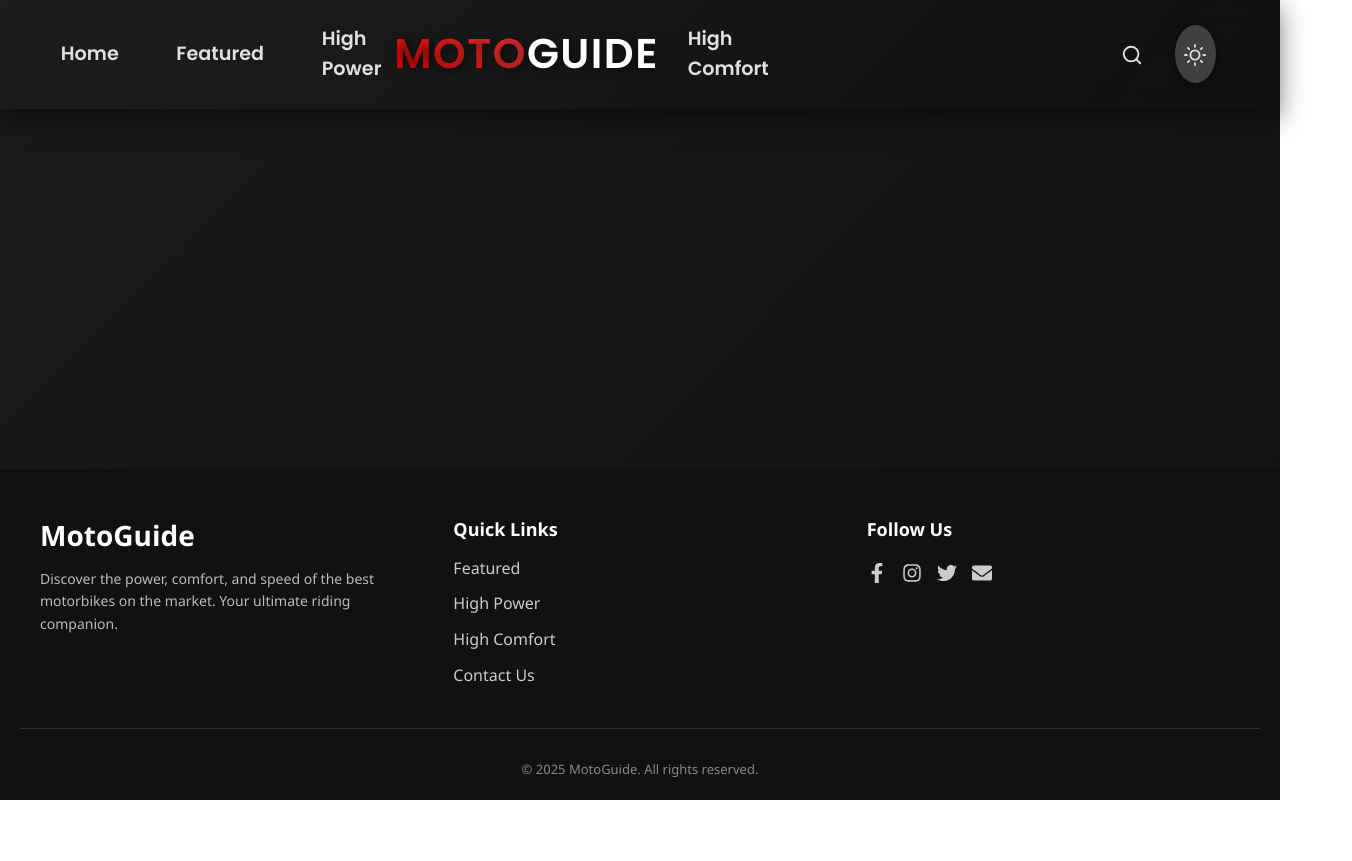
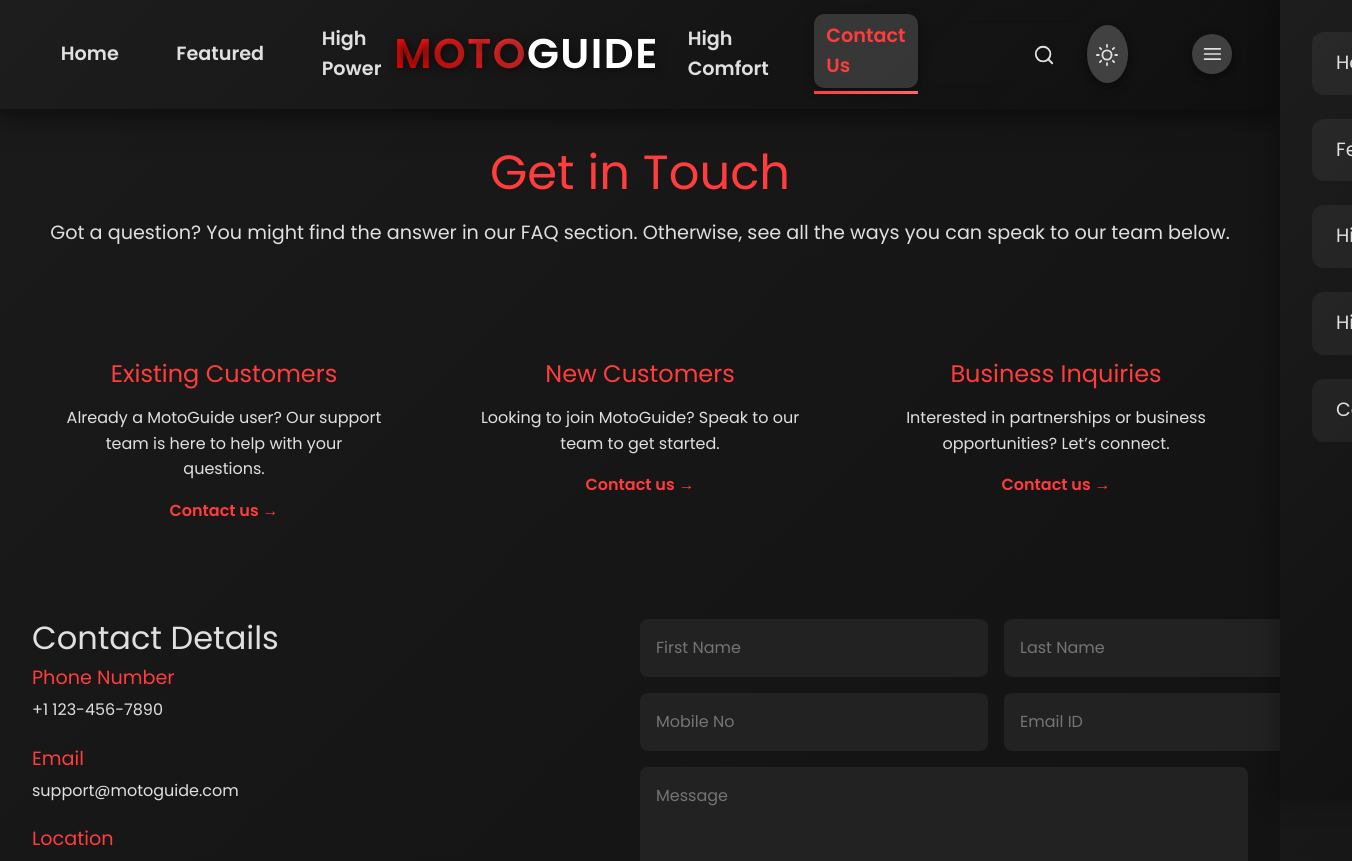
Before and after one commit to AyanMalaviya/Motoguide, a React (Create React App) app: page /contact in a window 1280 px wide. Shown: the top 861 px of the page, 1352 px wide, since content can reach past the window. Before the commit the page ends 800 px from the top, so only its background shows below. Built offline with nearby package versions, Linux system fonts and the light colour scheme.

Commit message:
added contact page and sidebar

```diff
--- a/src/App.js
+++ b/src/App.js
@@ -6,6 +6,7 @@
 import HighComfort from './Pages/HighComfort';
 import HighPower from './Pages/HighPower';
 import Home from './Pages/Home';
+import ContactUs from './Pages/ContactUs';
 import { CarProvider } from './context/CarContext';
 import SearchResults from './components/SearchResult';
 import CarDescription from './components/CarDescription';
@@ -24,6 +25,7 @@
               <Route path="/highcomfort" element={<HighComfort />} />
               <Route path="/search" element={<SearchResults />} />
               <Route path="/car/:carName" element={<CarDescription />} />
+              <Route path="/contact" element={<ContactUs />} />
             </Routes>
             <div style={{ background: '#111', minHeight: '0vh' }}>
             </div>
--- /dev/null
+++ b/src/Pages/ContactUs.css
@@ -0,0 +1,163 @@
+/* General Styles */
+.contact-us-container {
+  display: flex;
+  flex-direction: column;
+  gap: 4rem;
+  min-height: 100vh;
+  padding: 4rem 2rem;
+  transition: background-color 0.3s ease, color 0.3s ease;
+}
+
+/* Dark Theme */
+.contact-us-container.dark {
+  background: linear-gradient(135deg, #1a1a1a 0%, #121212 100%);
+  color: #e0e0e0;
+}
+
+/* Light Theme */
+.contact-us-container.light {
+  background: linear-gradient(135deg, #ffffff 0%, #f5f5f5 100%);
+  color: #1a1a1a;
+}
+
+/* Hero Section */
+.contact-us-hero {
+  text-align: center;
+}
+
+.contact-us-title {
+  font-size: 3rem;
+  color: #ff3d3d;
+  margin-bottom: 1rem;
+}
+
+.contact-us-description {
+  font-size: 1.2rem;
+}
+
+/* Customer Categories Section */
+.contact-us-categories {
+  display: flex;
+  justify-content: space-between;
+  gap: 2rem;
+}
+
+.category-card {
+  flex: 1;
+  padding: 2rem;
+  border-radius: 12px;
+  text-align: center;
+  transition: transform 0.3s ease, background-color 0.3s ease;
+}
+
+.category-card h3 {
+  font-size: 1.5rem;
+  color: #ff3d3d;
+  margin-bottom: 1rem;
+}
+
+.category-card p {
+  font-size: 1rem;
+  margin-bottom: 1rem;
+}
+
+.category-link {
+  color: #ff3d3d;
+  text-decoration: none;
+  font-weight: bold;
+}
+
+.category-card:hover {
+  transform: translateY(-5px);
+}
+
+/* Contact Details and Form Section */
+.contact-us-details {
+  display: flex;
+  flex-wrap: wrap;
+  justify-content: space-between;
+  gap: 2rem;
+}
+
+.contact-us-info {
+  flex: 1;
+  max-width: 45%;
+}
+
+.contact-detail {
+  margin-bottom: 1.5rem;
+}
+
+.contact-detail h3 {
+  font-size: 1.2rem;
+  color: #ff3d3d;
+  margin-bottom: 0.5rem;
+}
+
+.contact-detail p {
+  font-size: 1rem;
+}
+
+.contact-us-form {
+  flex: 1;
+  max-width: 50%;
+  display: flex;
+  flex-direction: column;
+  gap: 1rem;
+}
+
+.form-row {
+  display: flex;
+  gap: 1rem;
+}
+
+.contact-us-form input,
+.contact-us-form textarea {
+  padding: 1rem;
+  border: none;
+  border-radius: 8px;
+  background-color: #222;
+  color: white;
+  font-size: 1rem;
+}
+
+.contact-us-form.light input,
+.contact-us-form.light textarea {
+  background-color: #f5f5f5;
+  color: #1a1a1a;
+}
+
+.contact-us-form button {
+  padding: 1rem;
+  border: none;
+  background-color: #ff3d3d;
+  color: white;
+  border-radius: 8px;
+  font-size: 1.1rem;
+  cursor: pointer;
+  transition: background-color 0.3s ease;
+}
+
+.contact-us-form button:hover {
+  background-color: #ff5555;
+}
+
+/* Responsive Design */
+@media (max-width: 768px) {
+  .contact-us-categories {
+    flex-direction: column;
+  }
+
+  .contact-us-details {
+    flex-direction: column;
+  }
+
+  .contact-us-info,
+  .contact-us-form {
+    max-width: 100%;
+  }
+
+  .form-row {
+    flex-direction: column;
+  }
+}
--- a/src/Pages/ContactUs.js
+++ b/src/Pages/ContactUs.js
@@ -1,20 +1,145 @@
-import React from 'react';
-import './Contact.css';
+import React, { useState, useEffect } from 'react';
+import './ContactUs.css';
 
 const ContactUs = () => {
+  const [theme, setTheme] = useState('dark'); // Default theme is dark
+
+  useEffect(() => {
+    // Function to update the theme based on the body class
+    const updateTheme = () => {
+      const currentTheme = document.body.classList.contains('light-theme') ? 'light' : 'dark';
+      setTheme(currentTheme);
+    };
+
+    // Initial theme check
+    updateTheme();
+
+    // Add a mutation observer to detect changes in the body class
+    const observer = new MutationObserver(updateTheme);
+    observer.observe(document.body, { attributes: true, attributeFilter: ['class'] });
+
+    // Cleanup observer on component unmount
+    return () => observer.disconnect();
+  }, []);
+
+  const [formData, setFormData] = useState({
+    firstName: '',
+    lastName: '',
+    email: '',
+    phone: '',
+    message: '',
+  });
+
+  const handleChange = (e) => {
+    const { name, value } = e.target;
+    setFormData((prev) => ({ ...prev, [name]: value }));
+  };
+
+  const handleSubmit = (e) => {
+    e.preventDefault();
+    alert('Thank you for contacting us!');
+    setFormData({ firstName: '', lastName: '', email: '', phone: '', message: '' });
+  };
+
   return (
-    <div className="contact-container">
-      <h1 className="contact-title">Contact MotoGuide</h1>
-      <p className="contact-description">
-        Have questions, feedback, or business inquiries? We’d love to hear from you.
-      </p>
+    <div className={`contact-us-container ${theme}`}>
+      {/* Hero Section */}
+      <div className="contact-us-hero">
+        <h1 className="contact-us-title">Get in Touch</h1>
+        <p className="contact-us-description">
+          Got a question? You might find the answer in our FAQ section. Otherwise, see all the ways you can speak to our team below.
+        </p>
+      </div>
 
-      <form className="contact-form">
-        <input type="text" placeholder="Your Name" required />
-        <input type="email" placeholder="Your Email" required />
-        <textarea placeholder="Your Message" rows="6" required></textarea>
-        <button type="submit">Send Message</button>
-      </form>
+      {/* Customer Categories Section */}
+      <div className={`contact-us-categories ${theme}`}>
+        <div className={`category-card ${theme}`}>
+          <h3>Existing Customers</h3>
+          <p>Already a MotoGuide user? Our support team is here to help with your questions.</p>
+          <a href="#contact-details" className="category-link">Contact us →</a>
+        </div>
+        <div className={`category-card ${theme}`}>
+          <h3>New Customers</h3>
+          <p>Looking to join MotoGuide? Speak to our team to get started.</p>
+          <a href="#contact-details" className="category-link">Contact us →</a>
+        </div>
+        <div className={`category-card ${theme}`}>
+          <h3>Business Inquiries</h3>
+          <p>Interested in partnerships or business opportunities? Let’s connect.</p>
+          <a href="#contact-details" className="category-link">Contact us →</a>
+        </div>
+      </div>
+
+      {/* Contact Details and Form Section */}
+      <div id="contact-details" className="contact-us-details">
+        <div className={`contact-us-info ${theme}`}>
+          <h2>Contact Details</h2>
+          <div className="contact-detail">
+            <h3>Phone Number</h3>
+            <p>+1 123-456-7890</p>
+          </div>
+          <div className="contact-detail">
+            <h3>Email</h3>
+            <p>support@motoguide.com</p>
+          </div>
+          <div className="contact-detail">
+            <h3>Location</h3>
+            <p>123 MotoGuide Street, City, Country</p>
+          </div>
+          <div className="contact-detail">
+            <h3>Working Hours</h3>
+            <p>Monday to Saturday: 9:00 AM - 6:00 PM</p>
+          </div>
+        </div>
+
+        <form id="contact-form" className={`contact-us-form ${theme}`} onSubmit={handleSubmit}>
+          <div className="form-row">
+            <input
+              type="text"
+              name="firstName"
+              placeholder="First Name"
+              value={formData.firstName}
+              onChange={handleChange}
+              required
+            />
+            <input
+              type="text"
+              name="lastName"
+              placeholder="Last Name"
+              value={formData.lastName}
+              onChange={handleChange}
+              required
+            />
+          </div>
+          <div className="form-row">
+            <input
+              type="tel"
+              name="phone"
+              placeholder="Mobile No"
+              value={formData.phone}
+              onChange={handleChange}
+              required
+            />
+            <input
+              type="email"
+              name="email"
+              placeholder="Email ID"
+              value={formData.email}
+              onChange={handleChange}
+              required
+            />
+          </div>
+          <textarea
+            name="message"
+            placeholder="Message"
+            rows="6"
+            value={formData.message}
+            onChange={handleChange}
+            required
+          ></textarea>
+          <button type="submit">Submit</button>
+        </form>
+      </div>
     </div>
   );
 };
--- a/src/components/Navbar.js
+++ b/src/components/Navbar.js
@@ -1,12 +1,13 @@
 import React, { useState } from 'react';
 import { Link, useLocation, useNavigate } from 'react-router-dom';
-import { FiSun, FiMoon, FiSearch } from 'react-icons/fi';
+import { FiSun, FiMoon, FiSearch, FiMenu } from 'react-icons/fi';
 import './Navbar.css';
 
 const Navbar = () => {
   const [darkMode, setDarkMode] = useState(true);
   const [searchActive, setSearchActive] = useState(false);
   const [searchQuery, setSearchQuery] = useState('');
+  const [sidebarOpen, setSidebarOpen] = useState(false);
   const location = useLocation();
   const navigate = useNavigate();
 
@@ -30,7 +31,10 @@
 
   const handleSearchToggle = () => setSearchActive((prev) => !prev);
 
+  const toggleSidebar = () => setSidebarOpen((prev) => !prev);
+
   return (
+    <>
       <nav className={`navbar ${darkMode ? 'dark' : 'light'}`}>
         <div className="navbar-container">
           <div className="navbar-left navbar-links">
@@ -52,6 +56,9 @@
           <div className="navbar-right navbar-links">
             <Link to="/highcomfort" className={`nav-link ${isActive('/highcomfort')}`}>
               High Comfort
+            </Link>
+            <Link to="/contact" className={`nav-link ${isActive('/contact')}`}>
+              Contact Us
             </Link>
 
             <form onSubmit={handleSearchSubmit} className={`search-form ${searchActive ? 'active' : ''}`}>
@@ -76,9 +83,36 @@
             <div className="theme-toggle" onClick={toggleTheme} title="Toggle Theme">
               {darkMode ? <FiSun size={22} /> : <FiMoon size={22} />}
             </div>
+
+            <button
+              className="sidebar-toggle"
+              onClick={toggleSidebar}
+              title="Toggle Sidebar"
+            >
+              <FiMenu size={22} />
+            </button>
           </div>
         </div>
       </nav>
+
+      <div className={`sidebar ${sidebarOpen ? 'open' : ''}`}>
+        <Link to="/" className="sidebar-link" onClick={toggleSidebar}>
+          Home
+        </Link>
+        <Link to="/featured" className="sidebar-link" onClick={toggleSidebar}>
+          Featured
+        </Link>
+        <Link to="/highpower" className="sidebar-link" onClick={toggleSidebar}>
+          High Power
+        </Link>
+        <Link to="/highcomfort" className="sidebar-link" onClick={toggleSidebar}>
+          High Comfort
+        </Link>
+        <Link to="/contact" className="sidebar-link" onClick={toggleSidebar}>
+          Contact Us
+        </Link>
+      </div>
+    </>
   );
 };
 
```
Also changed, not shown: src/Pages/Contact.css (deleted, +0 -52 lines), src/components/Navbar.css (+9 -14 lines). Lines whose indentation alone changed are shown as unchanged.
